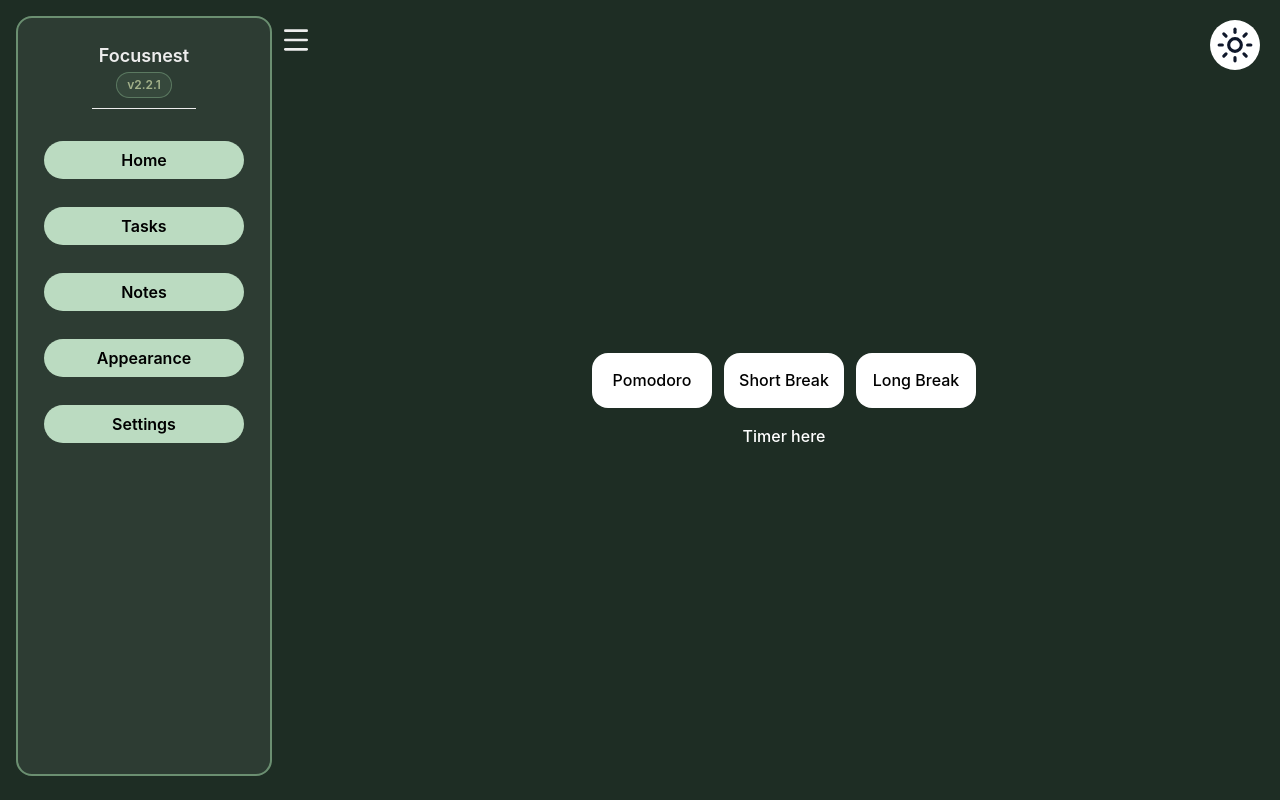
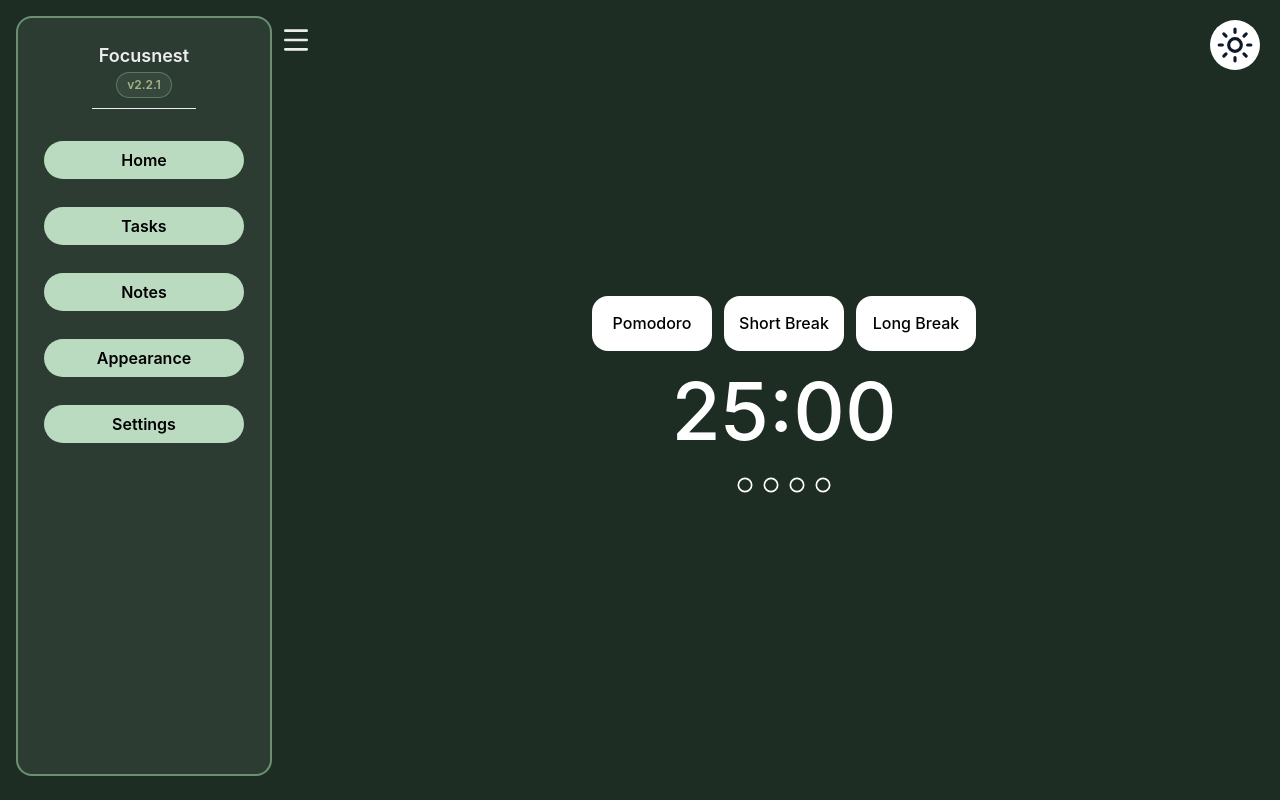
Before and after one commit to ItsCrew/focusnest-but-in-react, a React (Vite) app: page /home in a window 1280 px wide. Built offline with nearby package versions, Linux system fonts and the light colour scheme.

Commit message:
Timerdisplay complete

```diff
--- a/src/Components/Home/TimerDisplay.jsx
+++ b/src/Components/Home/TimerDisplay.jsx
@@ -1,9 +1,23 @@
 import React from 'react'
+import { Circle } from 'lucide-react'
 
 const TimerDisplay = () => {
   return (
     <div className='text-white font-medium'>
-      Timer here
+      <p className='text-[80px] text'>25:00</p>
+      <div className='flex gap-2.5 justify-center mt-1 mb-2.5 min-h-5'>
+        <div className='relative gap-2.5 flex justify-center items-center'>
+          <Circle size={16} strokeWidth={2.5}/>
+          {/* <Circle fill="currentColor" /> */}
+          <Circle size={16} strokeWidth={2.5}/>
+          {/* <Circle fill="currentColor" /> */}
+          <Circle size={16} strokeWidth={2.5}/>
+          {/* <Circle fill="currentColor" /> */}
+          <Circle size={16} strokeWidth={2.5}/>
+          {/* <Circle fill="currentColor" /> */}
+          {/* <Circle size={24} className="text-blue-500" fill="currentColor" /> */}
+        </div>
+      </div>
     </div>
   )
 }
--- a/src/Pages/Home.jsx
+++ b/src/Pages/Home.jsx
@@ -5,7 +5,7 @@ import TimerDisplay from '../Components/Home/TimerDisplay'
 const Home = () => {
   return (
     <div className='min-h-screen flex flex-col justify-center items-center'>
-      <div className='flex flex-col gap-4 items-center'>
+      <div className='flex flex-col items-center'>
         <Timer/>
         <TimerDisplay/>
       </div>
```
